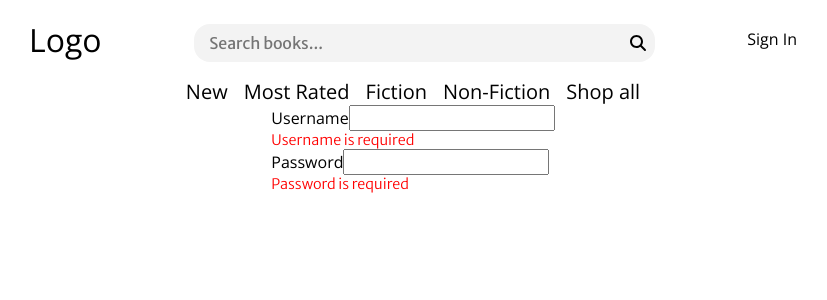
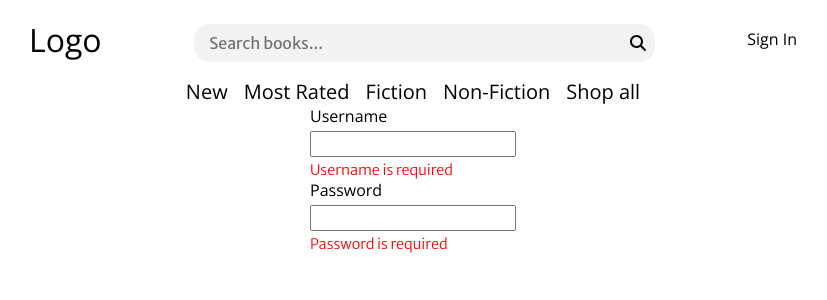
Before and after one commit to Dreamheart92/novel-journeys, a React (Vite) app: page /login in a window 1280 px wide. Shown: the top 300 px of the page, without its empty margins (227-1054 px from the left). Built offline with nearby package versions, Linux system fonts and the light colour scheme.

Commit message:
added basic style

```diff
--- a/src/components/shared/input/Input.module.css
+++ b/src/components/shared/input/Input.module.css
@@ -0,0 +1,5 @@
+.container {
+    display: flex;
+    flex-direction: column;
+    gap: .25em;
+}
```
